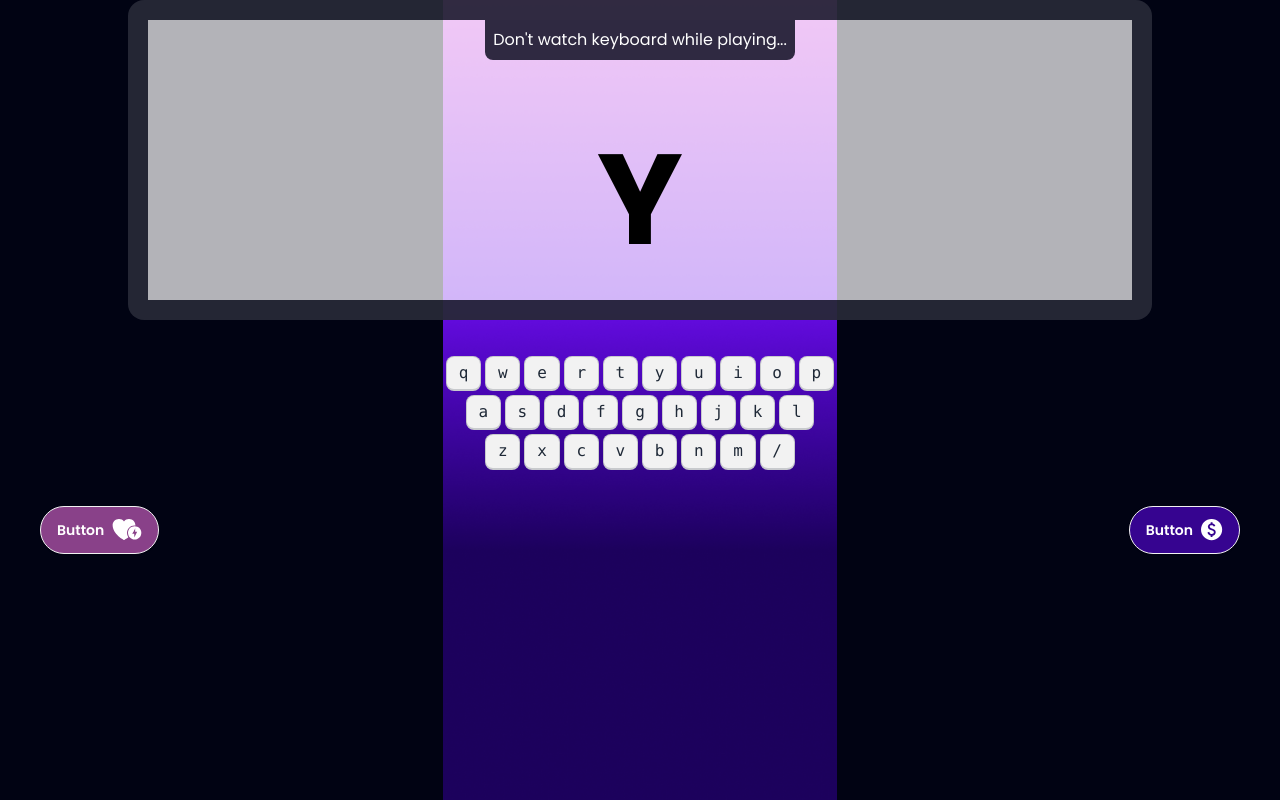
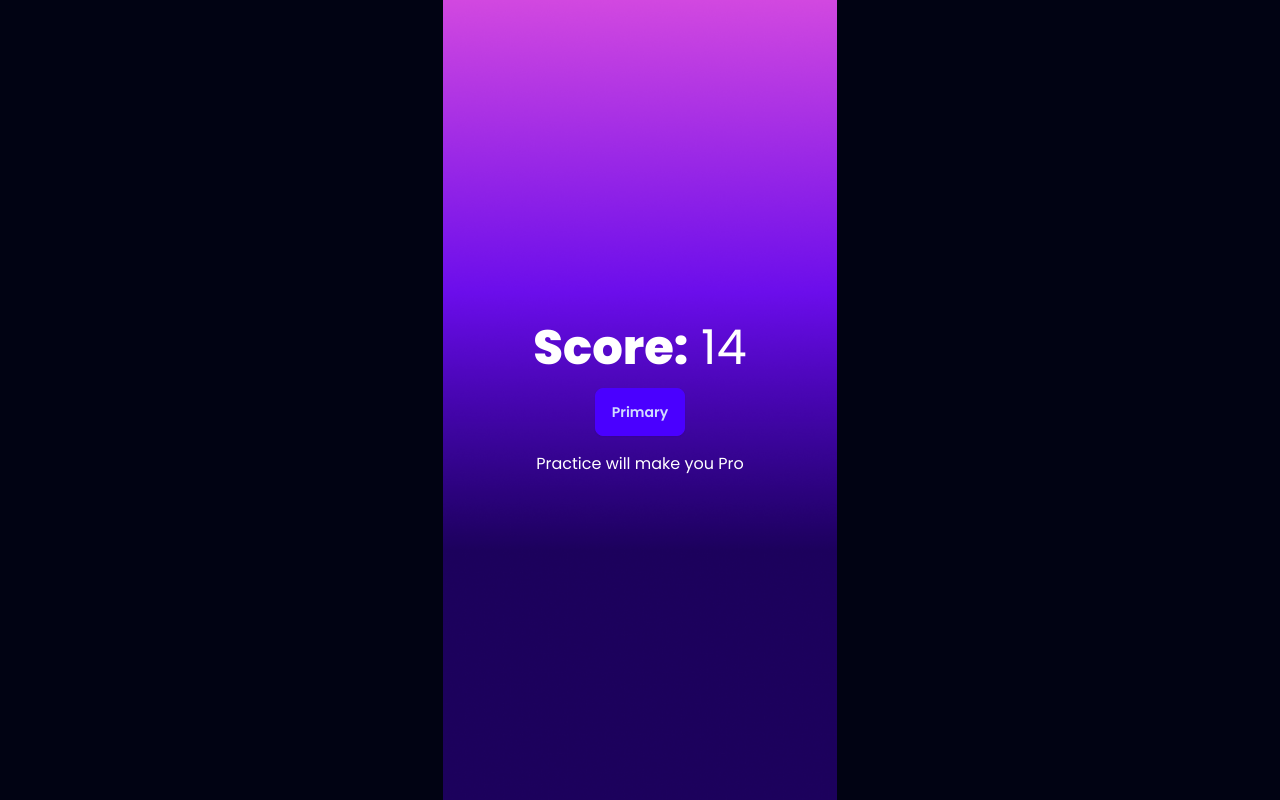
Before and after one commit to Shaon247on/My-alphabet-clash-pro, a plain HTML site: page index.html in a window 1280 px wide. Drawn offline with nearby package versions, Linux system fonts and the light colour scheme.

```diff
--- a/index.html
+++ b/index.html
@@ -26,7 +26,7 @@
             </div>
         </section>
         <!-- play-ground -->
-        <section class="play-ground">
+        <section class="play-ground hidden">
             <div class="flex flex-col items-center gap-8">
                 <!-- Screen -->
                 <div
@@ -88,8 +88,12 @@
             </div>
         </section>
         <!-- score  -->
-        <section class="score">
-
+        <section class="score flex justify-center items-center min-h-screen text-center border-1 border-black">
+            <div class="text-white space-y-4">
+                <h1 class="text-5xl"><span class="font-extrabold">Score:</span> <span>14</span></h1>
+                <button class="btn btn-primary">Primary</button>
+                <p>Practice will make you Pro</p>
+            </div>
         </section>
 
     </main>
```
